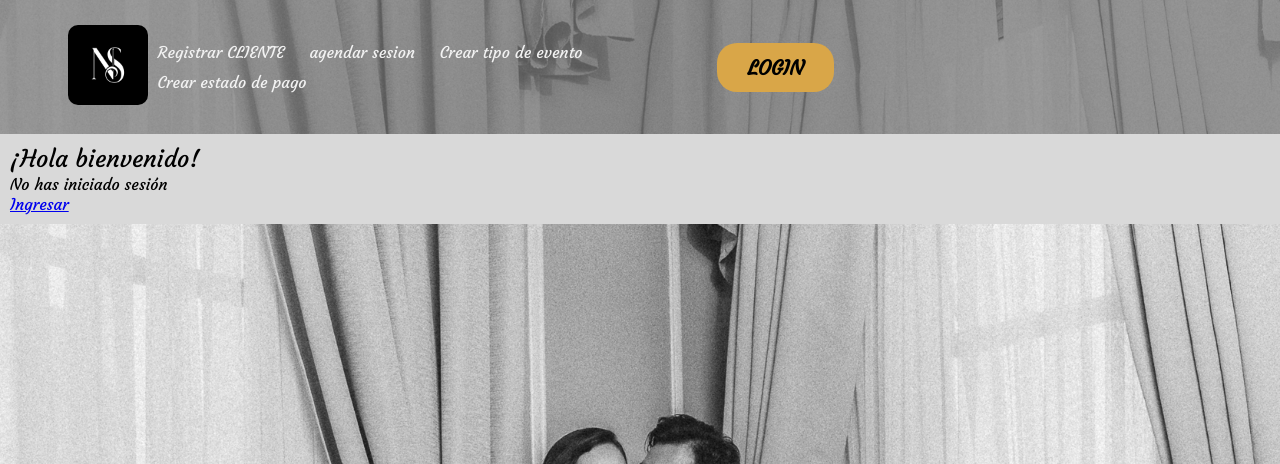
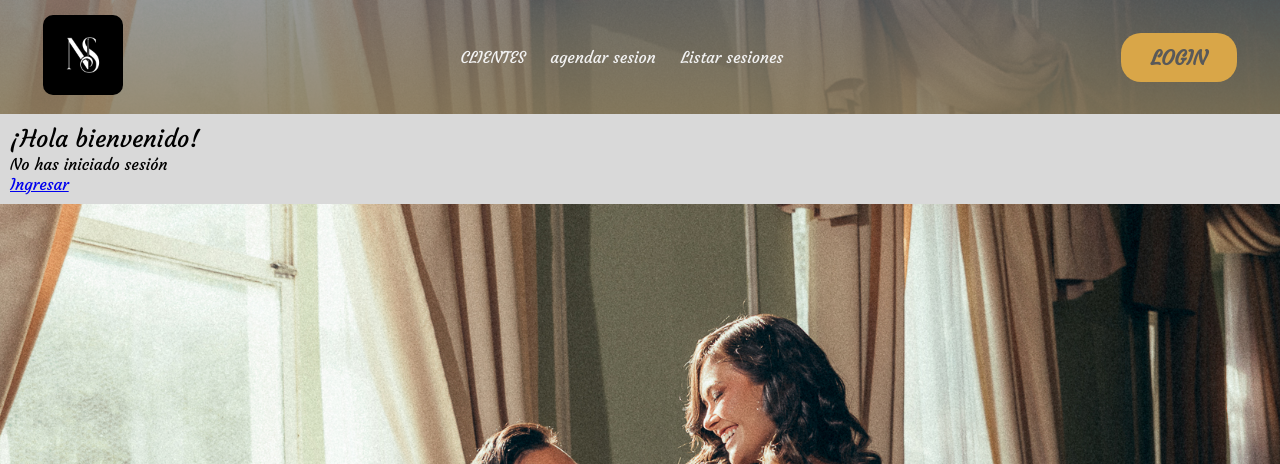
Before and after one commit to JulioCVargasL/Proyecto_ProtafolioNatha, a Django app: page / in a window 1280 px wide. Shown: the top 464 px of the page. Run offline with Django 5.2, Linux system fonts and the light colour scheme.

Commit message:
resolviendo conflictos GIT

```diff
--- a/static/styles.css
+++ b/static/styles.css
@@ -9,7 +9,7 @@
 
 }
 body{
-  background-image: url(images/fondo1.jpg);
+  background-image: linear-gradient(rgba(0, 0, 0, 0.058),rgba(232, 160, 6, 0.914)),url(images/fondo2.jpg);
   background-position: center 20% ;
   background-repeat: no-repeat;
   background-size: 100%;
@@ -30,6 +30,9 @@ header {
 .logo{
   height: 80px;
   border-radius: 10px;
+}
+.imagenes{
+  height: 50vh;
 }
 nav ul li {
   list-style-type: none;
@@ -54,6 +57,7 @@ button{
   border-radius: 20px;
   font-size: 20px;
   font-weight: bold;
+  color: #595959;
 }
 button:hover {
   border: none;
@@ -63,7 +67,7 @@ button:hover {
   border-radius: 20px;
   font-size: 20px;
   font-weight: bold;
-  color: #595959;
+  color: #0D0D0D;
   transition: .3S;
 }
 
--- a/templates/layouts/app.html
+++ b/templates/layouts/app.html
@@ -10,7 +10,7 @@
   <link rel="preconnect" href="https://fonts.googleapis.com">
   <link rel="preconnect" href="https://fonts.gstatic.com" crossorigin>
   <link href="https://fonts.googleapis.com/css2?family=Courgette&display=swap" rel="stylesheet">
-
+  <link rel="icon" href="../../static/images/Logo1.jpg">
 </head>
 
 <body>
--- a/templates/layouts/partials/menu.html
+++ b/templates/layouts/partials/menu.html
@@ -1,6 +1,3 @@
-<div class="navbar">
-  <nav>
-
 <div class="navbar">
   <nav>
 
@@ -11,24 +8,25 @@
     </div>
     <ul>
       <li>
-        <a href={% url "signup" %}>Registrar CLIENTE</a>
+        <a href={% url "admin_users" %}>CLIENTES</a>
       </li>
       <li>
         <a href={% url "agendar" %}>agendar sesion</a>
       </li>
       <li>
-        <a href={% url "event_type" %}>Crear tipo de evento</a>
+        <a href={% url "lista_sesiones" %}>Listar sesiones</a>
       </li>
-      <li>
-        <a href={% url "crear_status" %}>Crear estado de pago</a>
-      </li>
+
       <!-- <li>
         <a href="#">Eventos</a>
       </li>
       <li>
         <a href="#">Contacto</a>
       </li> -->
+
     </ul>
-    <button type="button" ref={% url "login" %}>LOGIN</button>
-    </nav>
+    <form action="{% url "login" %}">
+      <button type="submit">LOGIN</button>
+    </form>
+  </nav>
 </div>
```
